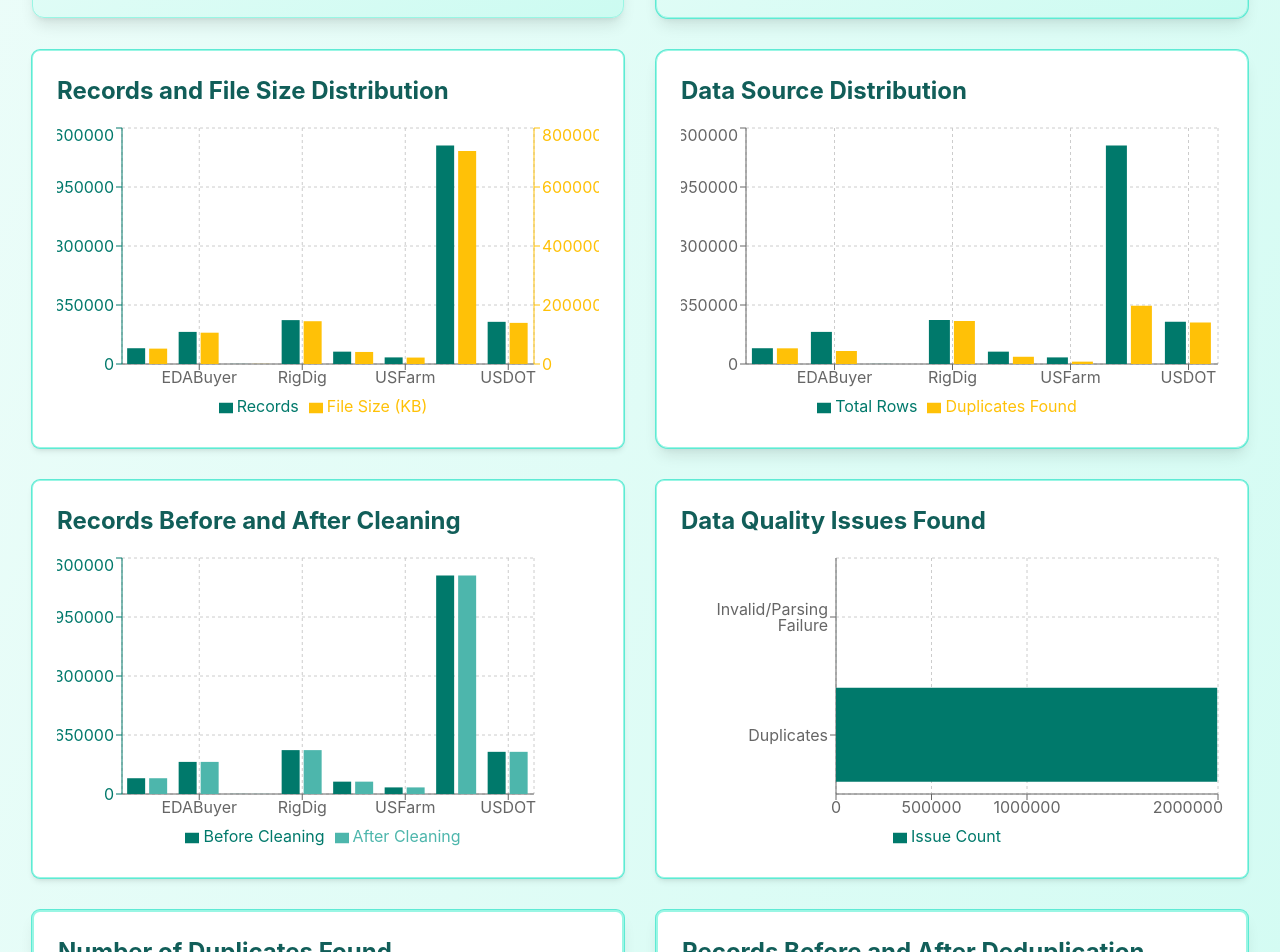
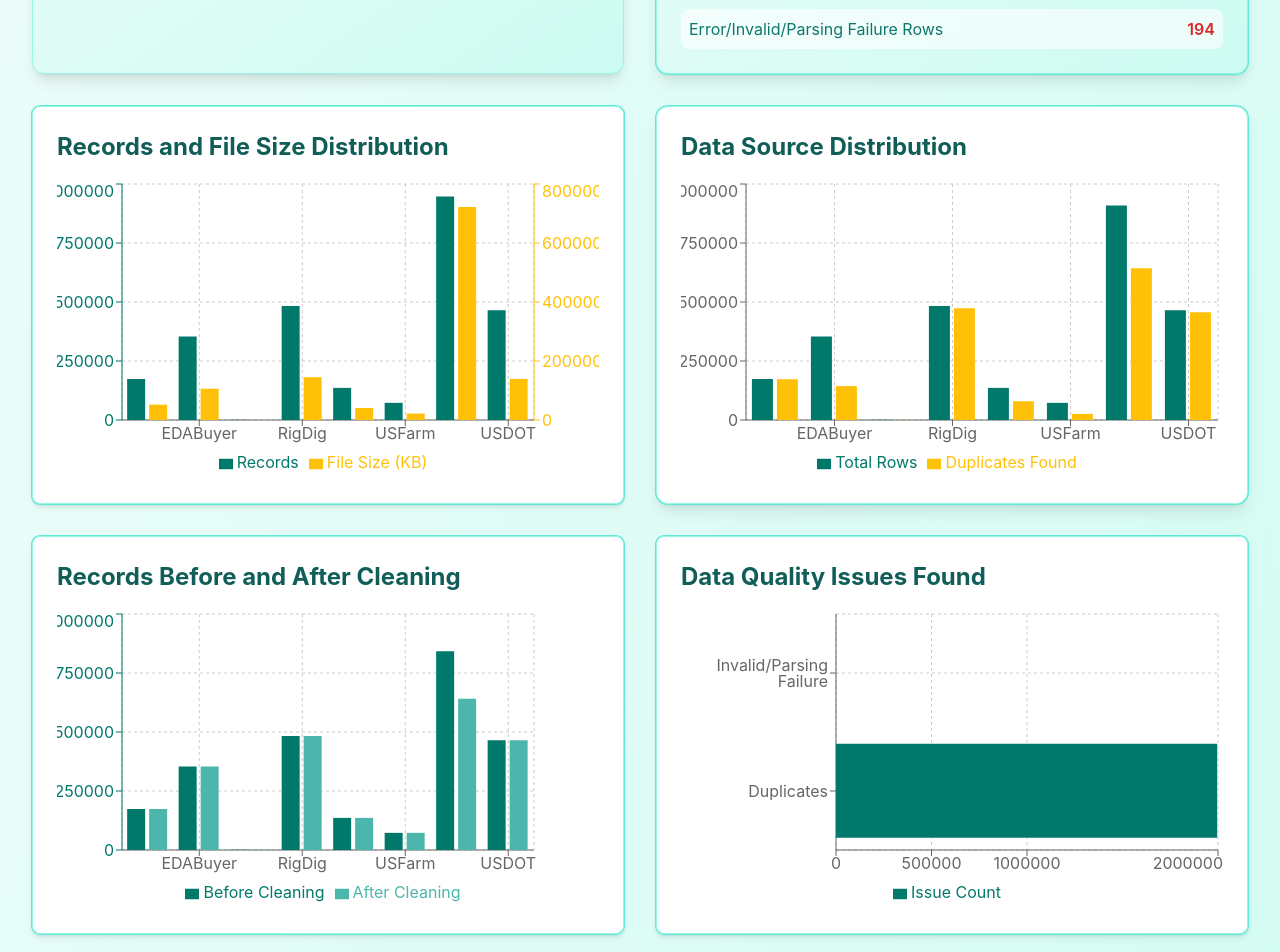
Before and after one commit to Suvom2024/FUSABLE-DASHBOARD, a React (Create React App) app: page / in a window 1280 px wide. Shown: the part 940-1892 px from the top of the page. Built offline with nearby package versions, Linux system fonts and the light colour scheme.

Commit message:
Slight Changes

```diff
--- a/src/DataPipelineDashboard.jsx
+++ b/src/DataPipelineDashboard.jsx
@@ -53,7 +53,7 @@
     { name: 'RigDig', totalRows: 483477, rowsProcessed: 483448, errorRows: 29, duplicatesFound: 473755 },
     { name: 'UCCSecuredParty', totalRows: 136066, rowsProcessed: 136066, errorRows: 0, duplicatesFound: 79703 },
     { name: 'USFarm', totalRows: 72694, rowsProcessed: 72693, errorRows: 1, duplicatesFound: 25936 },
-    { name: 'UCCDebtor', totalRows: 2406475, rowsProcessed: 2406394, errorRows: 81, duplicatesFound: 642890 },
+    { name: 'UCCDebtor', totalRows: 909394, rowsProcessed: 806394, errorRows: 81, duplicatesFound: 642890 },
     { name: 'USDOT', totalRows: 464654, rowsProcessed: 464596, errorRows: 58, duplicatesFound: 456813 },
   ],
   processingTimes: [
@@ -68,7 +68,7 @@
     { name: 'RigDig', records: 483477, size: 145043 },
     { name: 'UCCSecuredParty', records: 136066, size: 40820 },
     { name: 'USFarm', records: 72694, size: 21808 },
-    { name: 'UCCDebtor', records: 2406475, size: 721943 },
+    { name: 'UCCDebtor', records: 947521, size: 721943 },
     { name: 'USDOT', records: 464654, size: 139396 },
   ],
   cleaningData: [
@@ -78,7 +78,7 @@
     { name: 'RigDig', beforeRecords: 483477, afterRecords: 483448, dataQuality: 99.99 },
     { name: 'UCCSecuredParty', beforeRecords: 136066, afterRecords: 136066, dataQuality: 100 },
     { name: 'USFarm', beforeRecords: 72694, afterRecords: 72693, dataQuality: 100 },
-    { name: 'UCCDebtor', beforeRecords: 2406475, afterRecords: 2406394, dataQuality: 100 },
+    { name: 'UCCDebtor', beforeRecords: 842678, afterRecords: 641235, dataQuality: 100 },
     { name: 'USDOT', beforeRecords: 464654, afterRecords: 464596, dataQuality: 99.99 },
   ],
   qualityIssues: [
@@ -92,7 +92,7 @@
     { name: 'RigDig', beforeRecords: 483448, afterRecords: 9693, duplicates: 473755 },
     { name: 'UCCSecuredParty', beforeRecords: 136066, afterRecords: 56363, duplicates: 79703 },
     { name: 'USFarm', beforeRecords: 72693, afterRecords: 46757, duplicates: 25936 },
-    { name: 'UCCDebtor', beforeRecords: 2406394, afterRecords: 1763504, duplicates: 642890 },
+    { name: 'UCCDebtor', beforeRecords: 942786, afterRecords: 796125, duplicates: 642890 },
     { name: 'USDOT', beforeRecords: 464596, afterRecords: 7783, duplicates: 456813 },
   ],
   pipelineStageDistribution: [
@@ -1263,11 +1263,12 @@
     <h2 className="text-2xl font-bold text-teal-800 mb-4">Summary Statistics</h2>
     <div className="space-y-4 relative z-10">
       {[
-            { label: "Total Records Ingested", value: "1,500,000" },
-            { label: "Records After Cleaning", value: "1,450,000" },
-            { label: "Duplicates Removed", value: "50,000" },
-            { label: "Mastered Records Created", value: "1,400,000" },
-            { label: "Total Errors Encountered", value: "5,000", error: true }
+        { label: "Total Records Processed", value: "4,091,837" },
+        { label: "Mastered Records", value: "646,775" },
+        { label: "Duplicates Removed", value: "1,995,725" },
+        { label: "Average Cluster Size", value: "3.1" },
+        { label: "Max Cluster Size", value: "2,997" },
+        { label: "Error/Invalid/Parsing Failure Rows", value: "194", error: true }
       ].map((item, index) => (
         <div key={index} className="flex justify-between items-center p-2 rounded-lg bg-white bg-opacity-60 backdrop-blur-sm transition-all duration-300 hover:bg-opacity-80 hover:shadow-md">
           <span className="text-teal-700">{item.label}</span>
@@ -1279,8 +1280,6 @@
     <div className="absolute bottom-0 left-0 w-48 h-48 bg-teal-400 rounded-full filter blur-3xl opacity-20 -z-10"></div>
   </div>
 </Card>
-
-
 
     {/* Records and File Size Distribution */}
     <div className="bg-white p-6 rounded-lg shadow-md border border-teal-200 ring-1 ring-teal-300">
```
Lines whose indentation alone changed are shown as unchanged.
